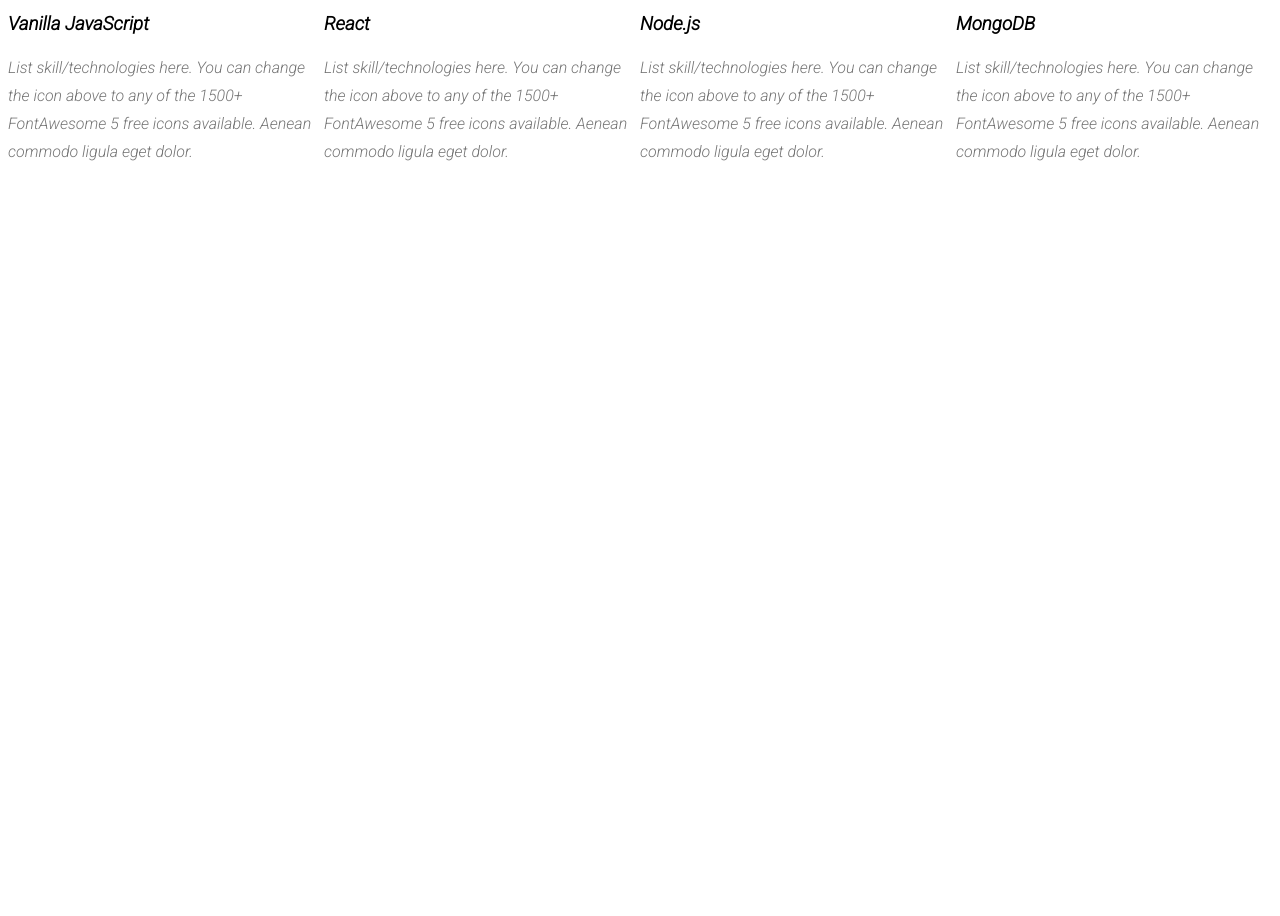
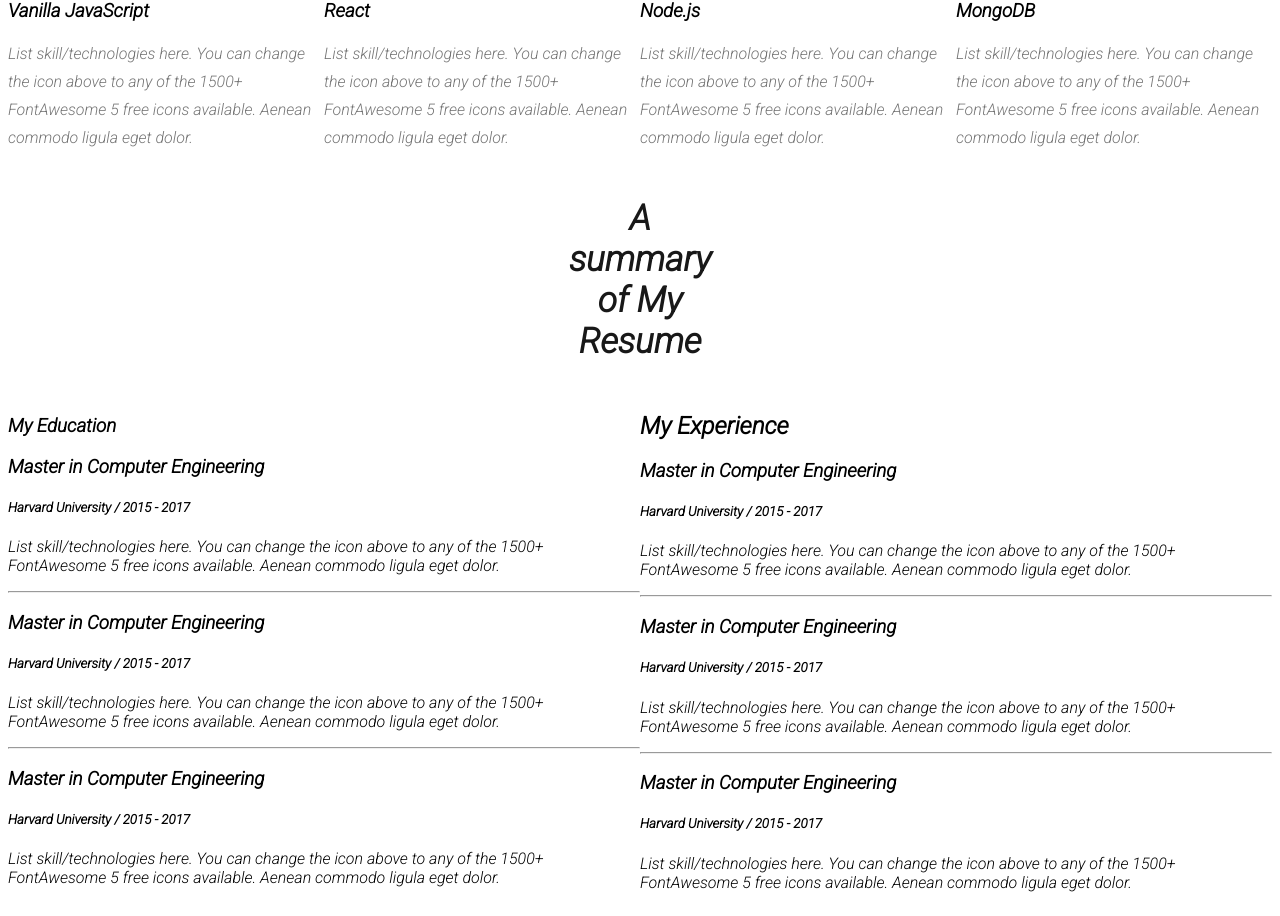
Before and after one commit to rasel6518/my-portfolio, a plain HTML site: page index.html in a window 1280 px wide. Shown: the part 1672-2588 px from the top of the page. Before the commit the page ends 1862 px from the top, so only its background shows below. Drawn offline with Linux system fonts and the light colour scheme.

Commit message:
reseme added

```diff
--- a/index.html
+++ b/index.html
@@ -128,6 +128,76 @@
 
             </div>
         </section>
+        <section>
+            <h1 class="resume-title">
+                A summary of My Resume
+
+            </h1>
+            <div class="resume-info">
+
+
+                <div class="edu-info">
+                    <h3 class="edu">My Education</h3>
+                    <div class="edu-title">
+                        <h3 class="edu-title-descrip">Master in Computer Engineering</h3>
+                        <h5 class="edu-inti">Harvard University / 2015 - 2017</h5>
+                        <p class="edu-descrip">List skill/technologies here. You can change the icon above
+                            to any of the 1500+ FontAwesome 5 free icons available. Aenean commodo ligula eget dolor.
+                        </p>
+                    </div>
+                    <hr>
+                    <div class="edu-title">
+                        <h3 class="edu-title-descrip">Master in Computer Engineering</h3>
+                        <h5 class="edu-inti">Harvard University / 2015 - 2017</h5>
+                        <p class="edu-descrip">List skill/technologies here. You can change the icon above
+                            to any of the 1500+ FontAwesome 5 free icons available. Aenean commodo ligula eget dolor.
+                        </p>
+                    </div>
+                    <hr>
+                    <div class="edu-title">
+                        <h3 class="edu-title-descrip">Master in Computer Engineering</h3>
+                        <h5 class="edu-inti">Harvard University / 2015 - 2017</h5>
+                        <p class="edu-descrip">List skill/technologies here. You can change the icon above
+                            to any of the 1500+ FontAwesome 5 free icons available. Aenean commodo ligula eget dolor.
+                        </p>
+                    </div>
+
+
+
+
+                </div>
+
+                <div class="experienec-info">
+
+                    <h2 class="expe">My Experience</h2>
+
+                    <div class="edu-title">
+                        <h3 class="edu-title-descrip">Master in Computer Engineering</h3>
+                        <h5 class="edu-inti">Harvard University / 2015 - 2017</h5>
+                        <p class="edu-descrip">List skill/technologies here. You can change the icon above
+                            to any of the 1500+ FontAwesome 5 free icons available. Aenean commodo ligula eget dolor.
+                        </p>
+                        <hr>
+                    </div>
+                    <div class="edu-title">
+                        <h3 class="edu-title-descrip">Master in Computer Engineering</h3>
+                        <h5 class="edu-inti">Harvard University / 2015 - 2017</h5>
+                        <p class="edu-descrip">List skill/technologies here. You can change the icon above
+                            to any of the 1500+ FontAwesome 5 free icons available. Aenean commodo ligula eget dolor.
+                        </p>
+                        <hr>
+                    </div>
+                    <div class="edu-title">
+                        <h3 class="edu-title-descrip">Master in Computer Engineering</h3>
+                        <h5 class="edu-inti">Harvard University / 2015 - 2017</h5>
+                        <p class="edu-descrip">List skill/technologies here. You can change the icon above
+                            to any of the 1500+ FontAwesome 5 free icons available. Aenean commodo ligula eget dolor.
+                        </p>
+                    </div>
+                </div>
+
+
+        </section>
 
 
         </main>
--- a/style.css
+++ b/style.css
@@ -94,6 +94,11 @@ nav a {
     margin-top: 10px;
 }
 
+main {
+    max-width: 1140;
+    margin: 0 auto;
+}
+
 .about {
     padding: 131px;
     border-radius: 10px;
@@ -102,7 +107,7 @@ nav a {
 
 .section-title {
     text-align: center;
-
+    letter-spacing: px;
     font-size: 35px;
 
     font-weight: 700;
@@ -110,7 +115,7 @@ nav a {
 }
 
 .section-description {
-    color: #757575);
+    color: #757575;
     text-align: center;
 
     font-size: 18px;
@@ -131,11 +136,23 @@ nav a {
 
     color: #757575;
     text-align: center;
-    font-size: 20px;
+    font-size: 15px;
     font-weight: 400;
     line-height: 30px;
     margin-right: 50px;
 }
+
+.info-title {
+    opacity: 0.7;
+
+}
+
+.info-description {
+    font-weight: bold;
+    font-size: 17px;
+    color: #181818;
+}
+
 
 .info-description {
 
@@ -163,3 +180,31 @@ nav a {
     font-weight: 400;
     line-height: 28px;
 }
+
+.resume-info {
+    display: flex;
+    justify-content: space-between;
+    align-items: center;
+}
+
+.resume-title {
+
+    color: #181818;
+    text-align: center;
+
+    font-size: 35px;
+
+    font-weight: 700;
+    margin: 30px 550px;
+
+}
+
+.edu .experienec-info {
+    color: #474747;
+
+    font-size: 30px;
+
+    font-weight: 700;
+
+
+}
```
